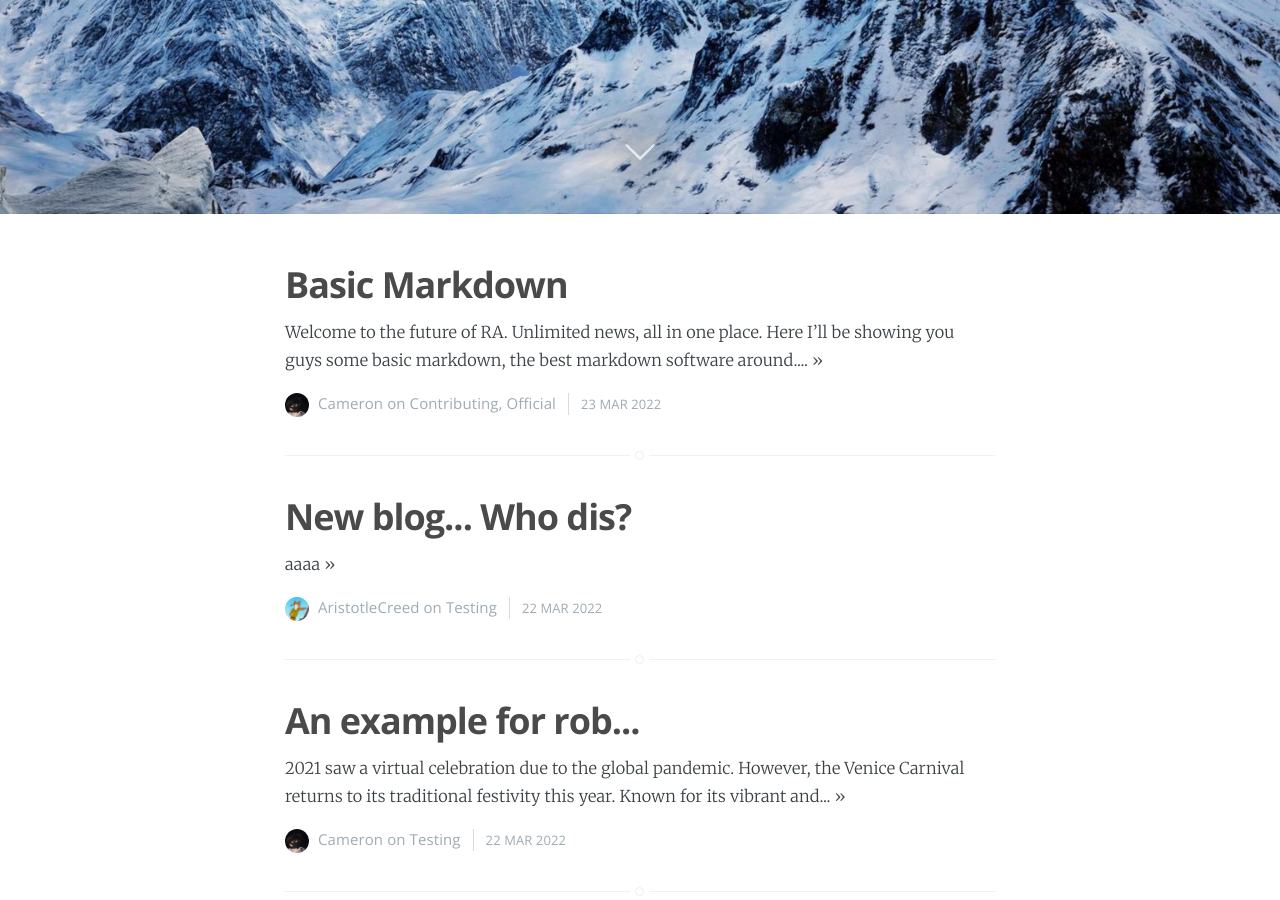
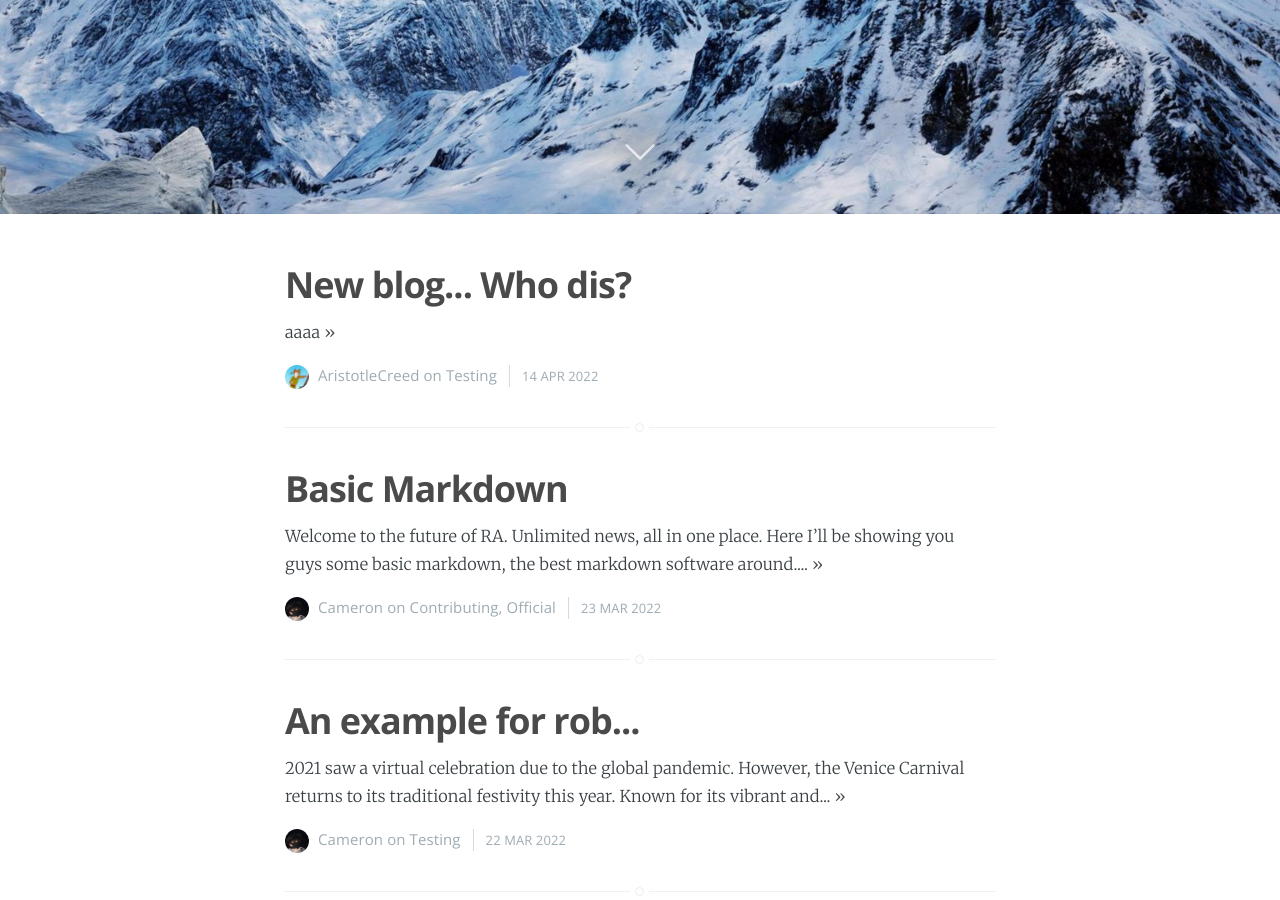
Before and after one commit to Robloxian-Adventures/blog, a Jekyll site: the page built from index.html, in a window 1280 px wide and 900 px high, scrolled down 686 px. Built offline with Jekyll 4.4.1, drawn with Linux system fonts in a browser that asks for light colours; nearby versions of some CDN libraries; the list of posts is cut into pages by our own code.

Commit message:
Update 2022-04-14-test.md

```diff
--- a/_posts/2022-04-14-test.md
+++ b/_posts/2022-04-14-test.md
@@ -3,7 +3,7 @@ layout: post
 cover: 'assets/images/cover2.jpg'
 navigation: True
 title: New blog... Who dis?
-date: 2022/03/22 12:18:00
+date: 2022/04/14 12:18:00
 tags: testing
 subclass: 'post tag-test tag-content'
 logo: 'assets/images/mountaineer.png'
```
